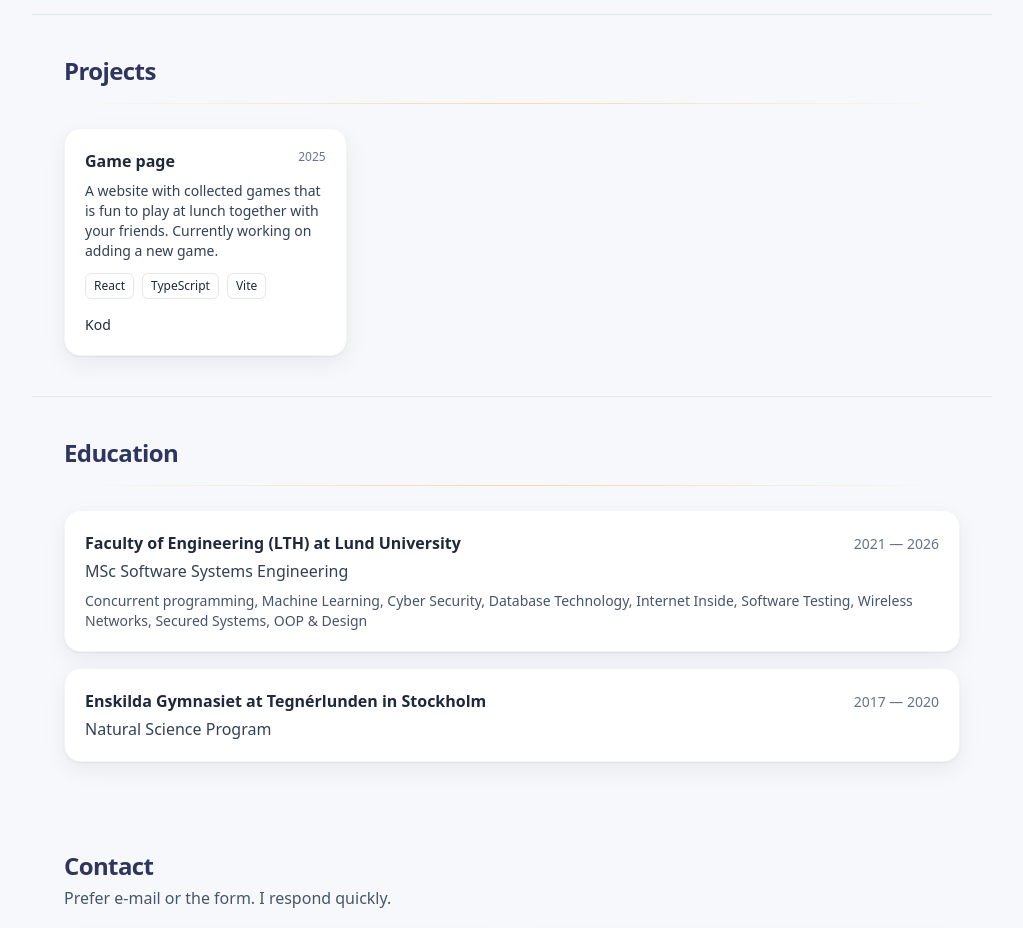
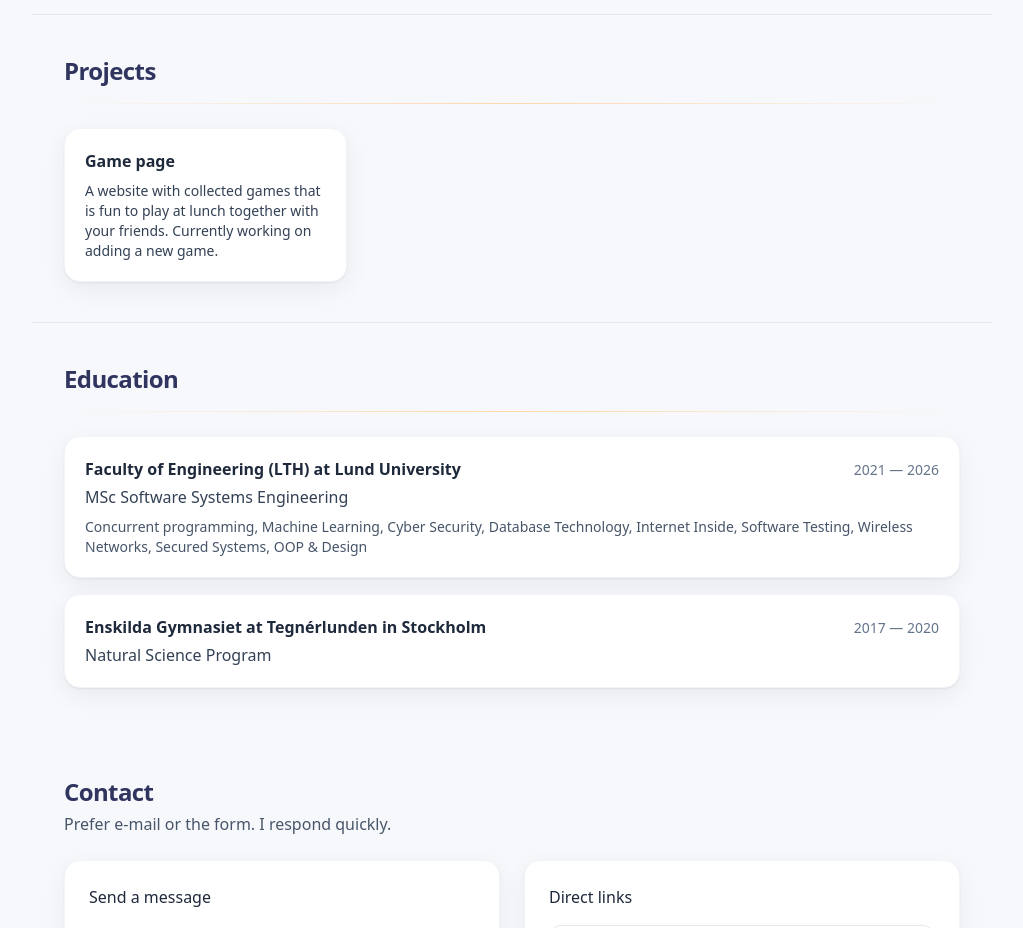
Before and after one commit to EbbacnLundgren/portfolio, a Next.js app: page / in a window 1280 px wide. Shown: the part 1520-2448 px from the top of the page, without its empty margins (128-1151 px from the left). Built offline with nearby package versions, Linux system fonts and the light colour scheme.

Commit message:
provar nya kort

```diff
--- a/components/ProjectCard.tsx
+++ b/components/ProjectCard.tsx
@@ -1,29 +1,18 @@
+"use client";
+import { motion } from "framer-motion";
 import type { Project } from "@/content/data";
-import Link from "next/link";
 
 export function ProjectCard({ project }: { project: Project }) {
   return (
-    <article className="card overflow-hidden">
-      {project.image && (
-        <img src={project.image} alt="" className="w-full h-44 object-cover" />
-      )}
-      <div className="p-5">
-        <div className="flex items-start justify-between gap-3">
-          <h3 className="font-semibold">{project.title}</h3>
-          {project.year && <span className="text-xs text-slate-500">{project.year}</span>}
-        </div>
-        <p className="text-sm text-slate-700 mt-2">{project.description}</p>
-        <div className="mt-3 flex flex-wrap gap-2">
-          {project.tags.map((t) => (
-            <span key={t} className="text-xs border rounded-md px-2 py-1">{t}</span>
-          ))}
-        </div>
-        <div className="mt-4 flex gap-3 text-sm">
-          {project.repo && <a href={project.repo} target="_blank" className="hover:underline">Kod</a>}
-          {project.demo && <a href={project.demo} target="_blank" className="hover:underline">Demo</a>}
-          {project.case && <Link href={project.case} className="hover:underline">Case study</Link>}
-        </div>
-      </div>
-    </article>
+    <motion.article
+      initial={{ opacity: 0, y: 20 }}
+      whileInView={{ opacity: 1, y: 0 }}
+      viewport={{ once: true, amount: 0.2 }}
+      transition={{ duration: 0.4 }}
+      className="card p-5 hover:-translate-y-1 hover:shadow-lg transition"
+    >
+      <h3 className="font-semibold">{project.title}</h3>
+      <p className="mt-2 text-slate-700 text-sm">{project.description}</p>
+    </motion.article>
   );
 }
--- a/package.json
+++ b/package.json
@@ -10,6 +10,7 @@
   },
   "dependencies": {
     "clsx": "^2.1.1",
+    "framer-motion": "^12.23.12",
     "lucide-react": "^0.542.0",
     "next": "14.2.4",
     "react": "18.3.1",
```
Also changed, not shown: 1 other file (tests, documents, lock files or other folders).
